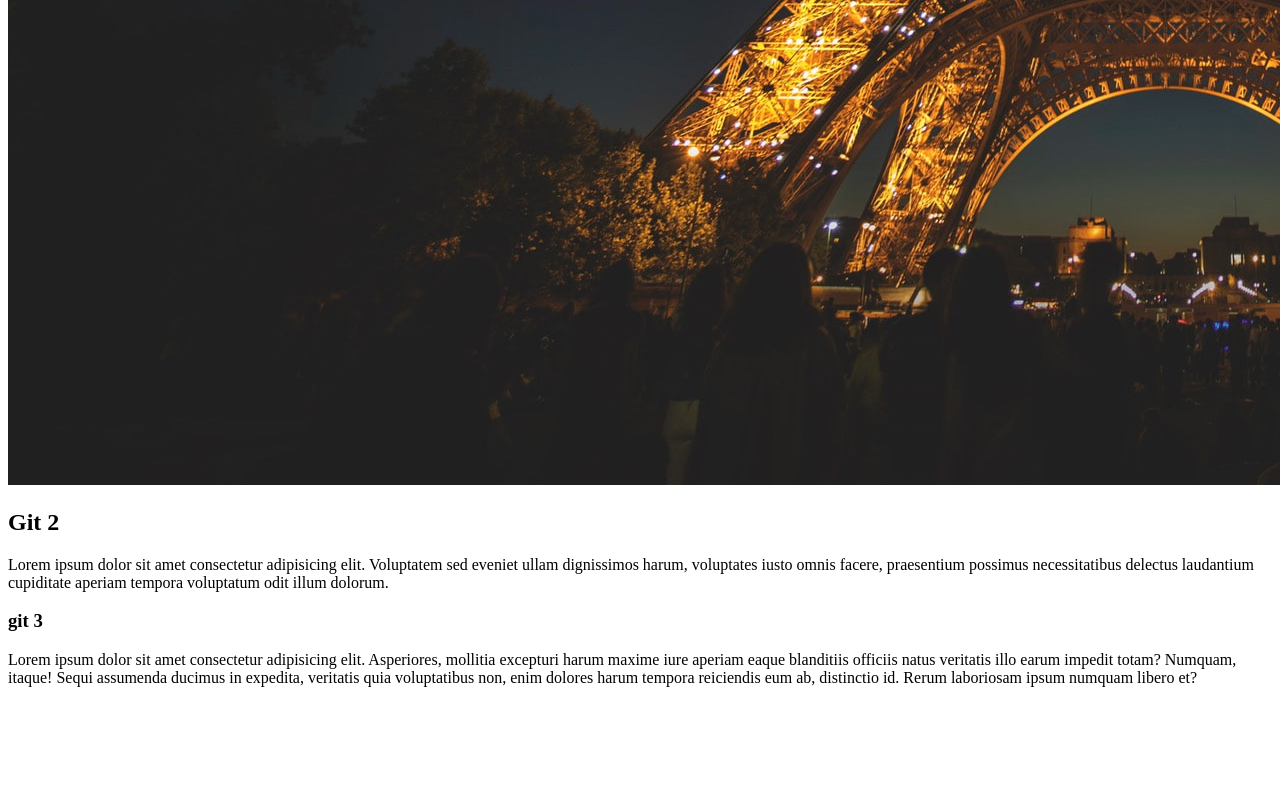
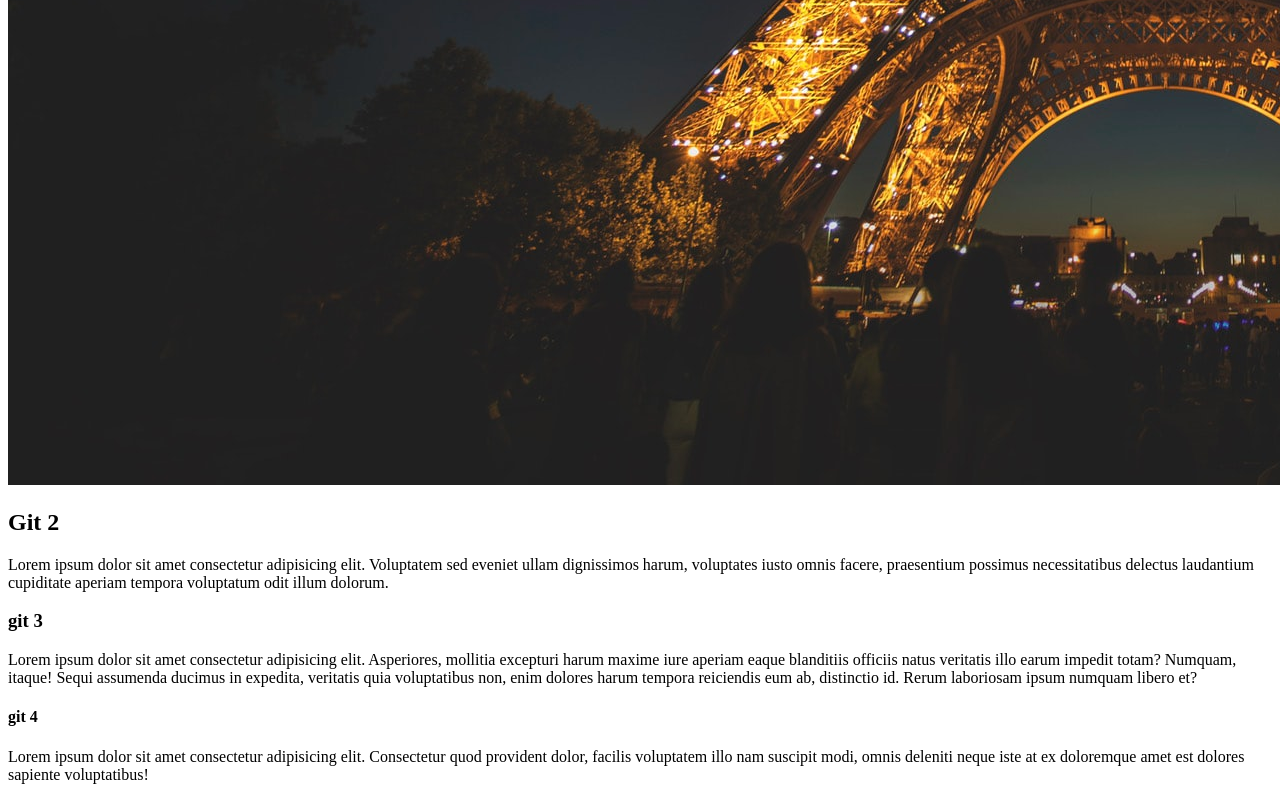
Before and after one commit to hasnainshaban/Smart-git, a plain HTML site: page index.html in a window 1280 px wide. Shown: the part 3937-4737 px from the top of the page. Before the commit the page ends 4640 px from the top, so only its background shows below. Drawn offline with Linux system fonts and the light colour scheme.

Commit message:
my fourth  smart git

```diff
--- a/index.html
+++ b/index.html
@@ -57,8 +57,10 @@
         expedita, veritatis quia voluptatibus non, enim dolores harum tempora reiciendis eum ab, distinctio id. Rerum
         laboriosam ipsum numquam libero et?</p>
 
+    <h4>git 4</h4>
 
-
+    <p>Lorem ipsum dolor sit amet consectetur adipisicing elit. Consectetur quod provident dolor, facilis voluptatem
+        illo nam suscipit modi, omnis deleniti neque iste at ex doloremque amet est dolores sapiente voluptatibus!</p>
 
 </body>
 
```
